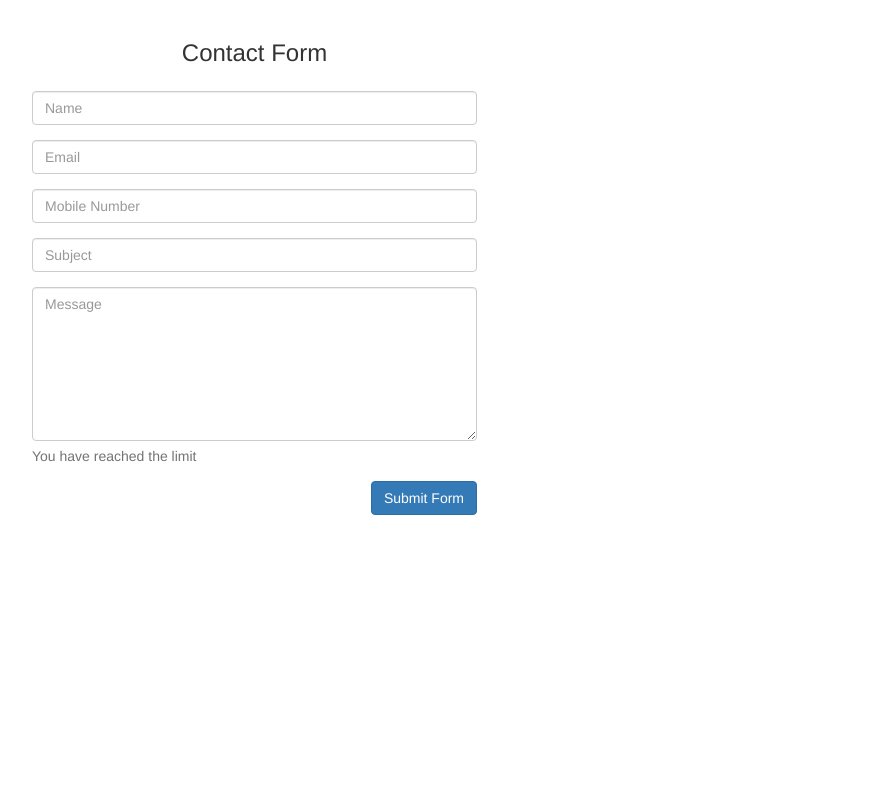
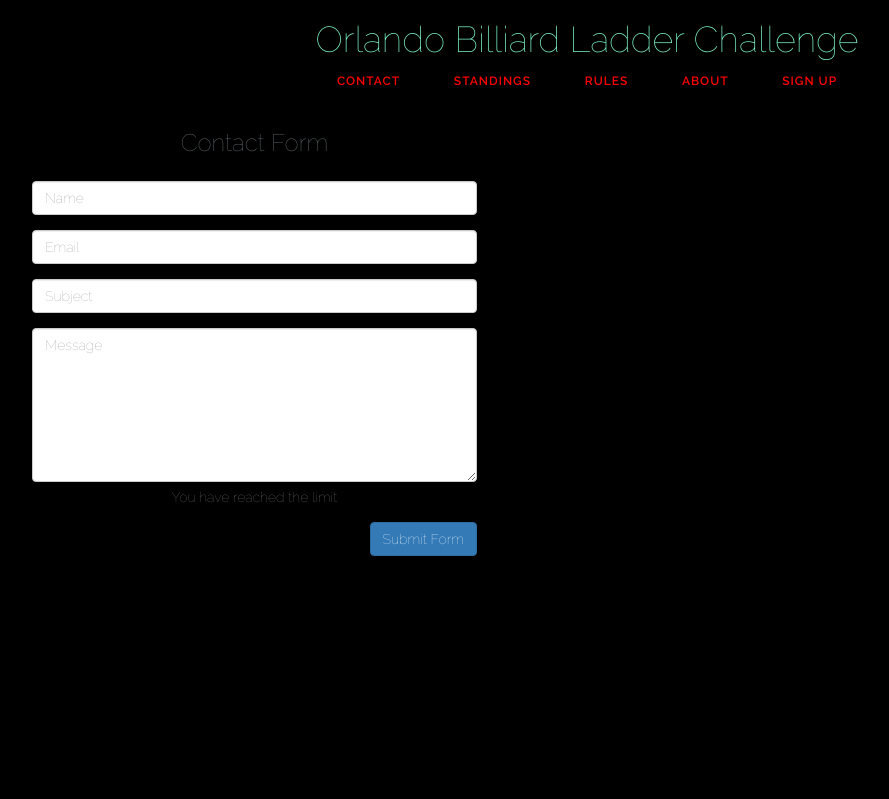
Before and after one commit to BrianElliston/Orlando_Billiard_Ladder, a Laravel app: page /contact in a window 1280 px wide. Shown: the whole page, without its empty margins (53-942 px from the left). Run offline with Laravel 8, Linux system fonts and the light colour scheme.

Commit message:
Email contact form fully functional with emailjs.com and all links operational with app.blade showing up on each page

```diff
--- a/Orlando Billiards Ladder Challenge/resources/views/layouts/app.blade.php
+++ b/Orlando Billiards Ladder Challenge/resources/views/layouts/app.blade.php
@@ -1,3 +1,14 @@
+<!doctype html>
+<html lang="{{ app()->getLocale() }}">
+
+        <meta charset="utf-8">
+        <meta http-equiv="X-UA-Compatible" content="IE=edge">
+        <meta name="viewport" content="width=device-width, initial-scale=1">
+
+        <title>Orlando Billiard Ladder Challenge</title>
+
+
+
             <!doctype html>
             <html lang="{{ app()->getLocale() }}">
                 <head>
@@ -5,15 +16,24 @@
                     <meta http-equiv="X-UA-Compatible" content="IE=edge">
                     <meta name="viewport" content="width=device-width, initial-scale=1">
 
-        <title>Laravel</title>
+                    <title>Orlando Billiard Ladder Challenge</title>
+
 
                     <!-- Fonts -->
                     <link href="https://fonts.googleapis.com/css?family=Raleway:100,600" rel="stylesheet" type="text/css">
 
+
+
                     <!-- Styles -->
                     <style>
+
+                        #bob{
+                            color:aquamarine;
+                        }
+
+
                         html, body {
-                background-color: #fff;
+                            background-color: black;
                             color: #636b6f;
                             font-family: 'Raleway', sans-serif;
                             font-weight: 100;
@@ -21,9 +41,7 @@
                             margin: 0;
                         }
 
-            .full-height {
-                height: 100vh;
-            }
+
 
                         .flex-center {
                             align-items: center;
@@ -50,7 +68,7 @@
                         }
 
                         .links > a {
-                color: #636b6f;
+                            color: red;
                             padding: 0 25px;
                             font-size: 12px;
                             font-weight: 600;
@@ -62,9 +80,50 @@
                         .m-b-md {
                             margin-bottom: 30px;
                         }
+
+
+
+
                     </style>
                 </head>
+
+
+
                 <body>
-        @yield('content')
+
+
+
+
+                    <div class="flex-center position-ref full-height">
+                        @if (Route::has('login'))
+                            <div class="top-right links">
+                                @auth
+                                    <a href="{{ url('/home') }}">Home</a>
+                                @else
+                                    <a href="{{ route('login') }}">Login</a>
+                                    <a href="{{ route('register') }}">Register</a>
+                                @endauth
+                            </div>
+                        @endif
+
+                        <div class="content">
+
+                                <h1 id="bob">Orlando Billiard Ladder Challenge</h1>
+
+                                <div class="links">
+                                        <a href="http://localhost:8000/contact">Contact</a>
+                                        <a href="http://localhost:8000/standings">Standings</a>
+                                        <a href="http://localhost:8000/rules">Rules</a>
+                                        <a href="http://localhost:8000/about">About</a>
+                                        <a href="http://localhost:8000/create">Sign Up</a>
+                               </div>
+
+                          @yield("content")
+
+
+
+                        </div>
+                    </div>
+
+
     </body>
-</html>
--- a/Orlando Billiards Ladder Challenge/resources/views/users/about.blade.php
+++ b/Orlando Billiards Ladder Challenge/resources/views/users/about.blade.php
@@ -1,5 +1,11 @@
+@extends('layouts.app')
+@section('content')
+
 <h1>Welcome to Orlando Billiard Ladder Challenge!!</h1>
 
 <br>
 
 <h2>This is what we are all about and this is how it works</h2>
+
+
+@stop
--- a/Orlando Billiards Ladder Challenge/resources/views/users/contact.blade.php
+++ b/Orlando Billiards Ladder Challenge/resources/views/users/contact.blade.php
@@ -1,10 +1,26 @@
 <!-- Latest compiled and minified CSS -->
 <link rel="stylesheet" href="https://maxcdn.bootstrapcdn.com/bootstrap/3.3.7/css/bootstrap.min.css" integrity="sha384-BVYiiSIFeK1dGmJRAkycuHAHRg32OmUcww7on3RYdg4Va+PmSTsz/K68vbdEjh4u" crossorigin="anonymous">
+
+@extends('layouts.app')
+@section('content')
+
+<script type="text/javascript" src="https://cdn.emailjs.com/dist/email.min.js"></script>
+<script type="text/javascript">
+   (function(){
+      emailjs.init("user_SmGKJPHm7kFYT1KHqYt21");
+   })();
+
+function sendForm(){
+    console.log("Send Form Button Working")
+    emailjs.sendForm("default_service","contact","form");
+}
+
+</script>
 
 <div class="container">
     <div class="col-md-5">
         <div class="form-area">
-            <form role="form">
+            <form id="form" role="form">
             <br style="clear:both">
                         <h3 style="margin-bottom: 25px; text-align: center;">Contact Form</h3>
                         <div class="form-group">
@@ -13,19 +29,19 @@
                         <div class="form-group">
                             <input type="text" class="form-control" id="email" name="email" placeholder="Email" required>
                         </div>
-                        <div class="form-group">
-                            <input type="text" class="form-control" id="mobile" name="mobile" placeholder="Mobile Number" required>
-                        </div>
+
                         <div class="form-group">
                             <input type="text" class="form-control" id="subject" name="subject" placeholder="Subject" required>
                         </div>
                         <div class="form-group">
-                        <textarea class="form-control" type="textarea" id="message" placeholder="Message" maxlength="140" rows="7"></textarea>
+                        <textarea name="message" class="form-control" type="textarea" id="message" placeholder="Message" maxlength="140" rows="7"></textarea>
                             <span class="help-block"><p id="characterLeft" class="help-block ">You have reached the limit</p></span>
                         </div>
 
-            <button type="button" id="submit" name="submit" class="btn btn-primary pull-right">Submit Form</button>
+            <button type="button" id="submit" name="submit" class="btn btn-primary pull-right"  onclick="sendForm()">Submit Form</button>
             </form>
         </div>
     </div>
     </div>
+
+    @stop
--- a/Orlando Billiards Ladder Challenge/resources/views/users/rules.blade.php
+++ b/Orlando Billiards Ladder Challenge/resources/views/users/rules.blade.php
@@ -1 +1,7 @@
+@extends('layouts.app')
+@section('content')
+
+
 <h1>Follow The Rules</h1>
+
+@stop
```
Also changed, not shown: Orlando Billiards Ladder Challenge/resources/views/users/create.blade.php (+9 -0 lines). Lines whose indentation alone changed are shown as unchanged.
